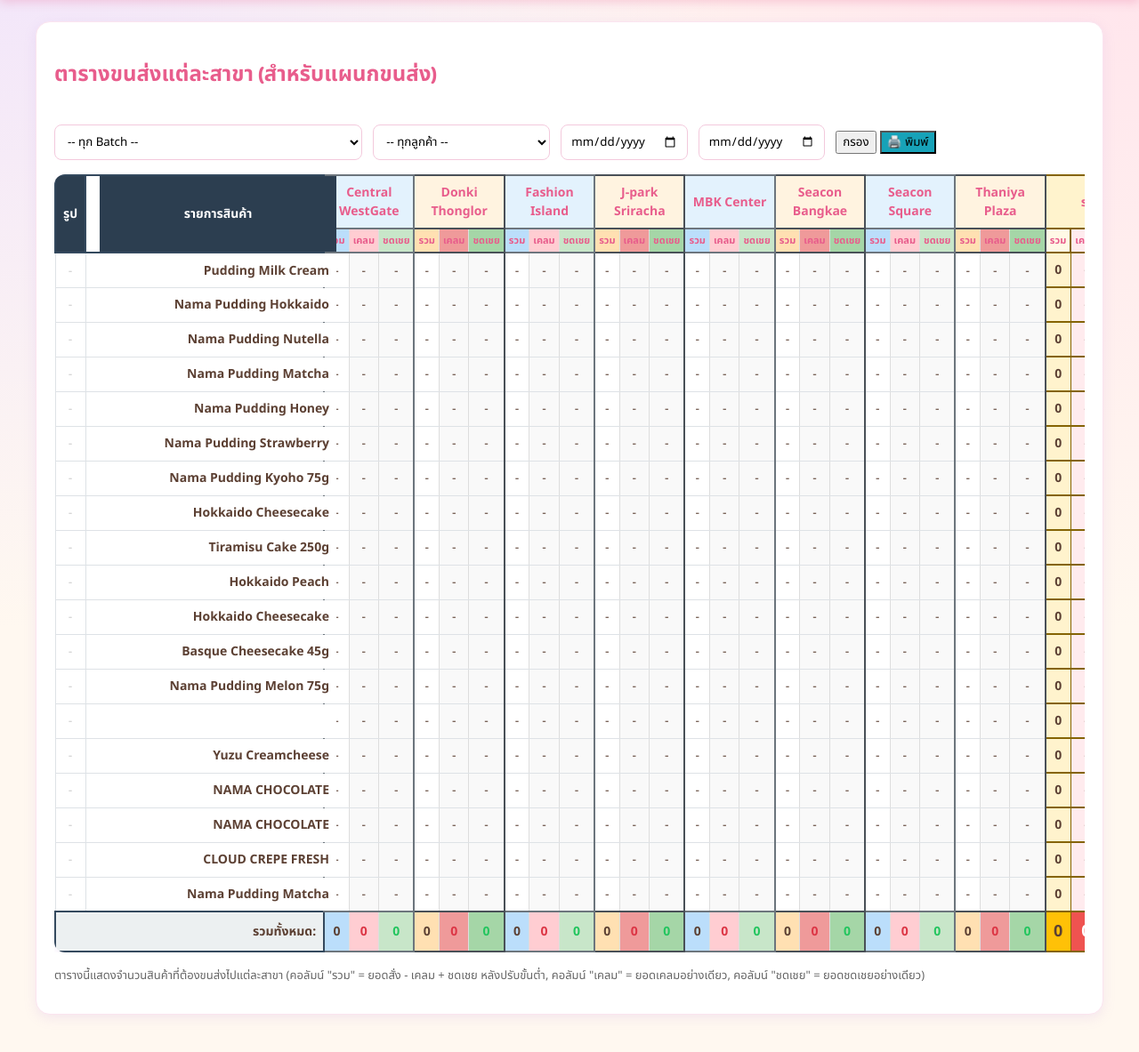
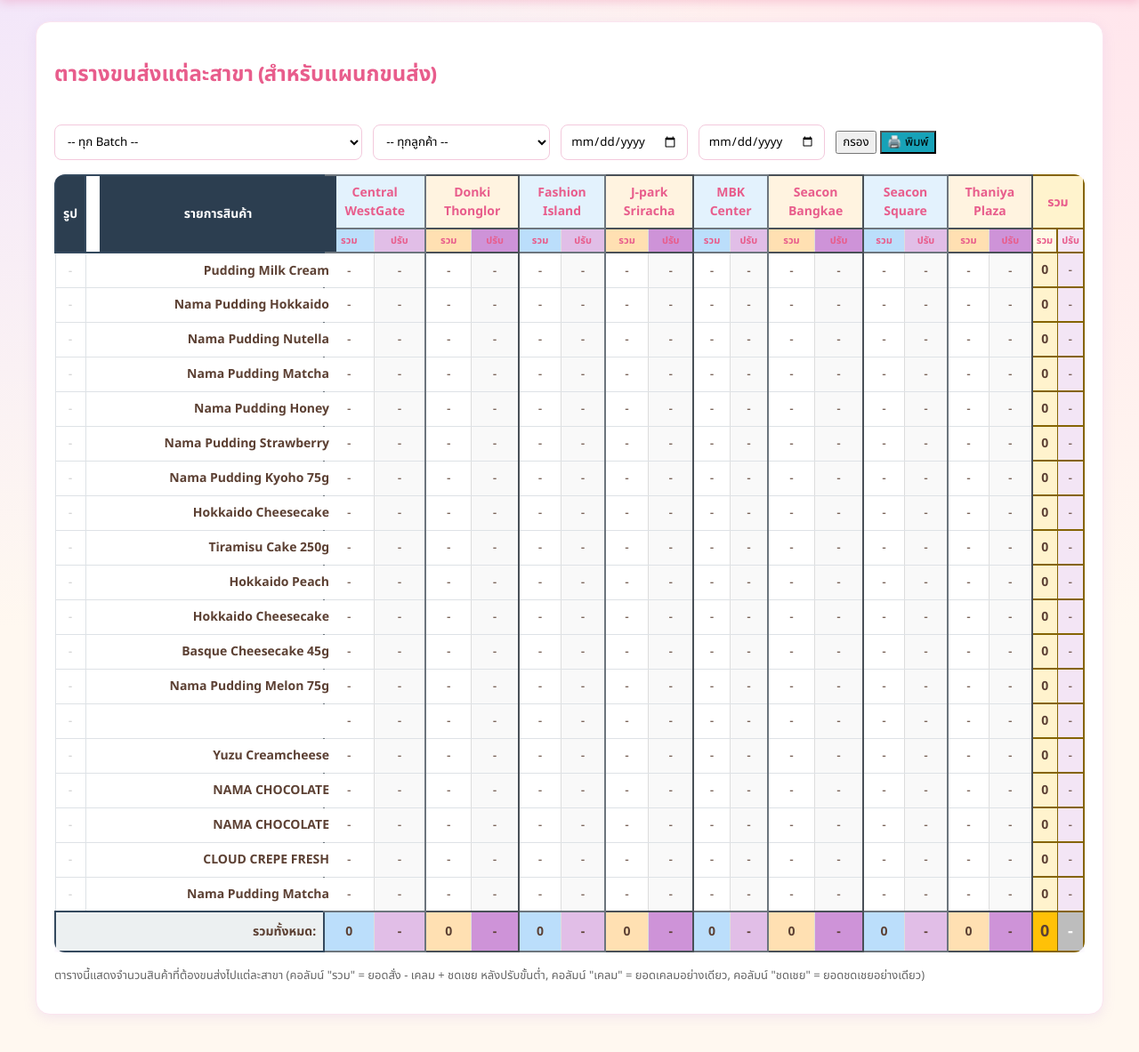
Before and after one commit to kittichaisangpayung-arch/oem-orders, a Django app: page /dashboard/shipping/ in a window 1280 px wide. Shown: the part 112-1295 px from the top of the page at 89% size. Run offline with Django 5.2, Linux system fonts and the light colour scheme; a user stored in the database is signed in; data comes from the database, SQL or seed files in the repository; tables that the repository leaves empty hold one stand-in row (values such as "Sample post").

Commit message:
Improve claim/compensation display in production and shipping reports
- Production summary: Net quantity now includes compensations in calculation
- Factory summary: Net quantity now includes compensations in calculation
- Shipping summary: Merge claim and compensation into single adjustment column (compensation - claim)
  Shows positive adjustments in green, negative in red for easier reading

Co-Authored-By: Claude Sonnet 5 <noreply@anthropic.com>

```diff
--- a/apps/dashboard/views.py
+++ b/apps/dashboard/views.py
@@ -356,9 +356,10 @@ def production_summary(request):
 
             original_total += qty
 
-            # Apply override or minimum adjustment per store
+            # Apply override or minimum adjustment per store (net_qty already includes compensations)
             if (pid, sid) in overrides:
-                adjusted_total += overrides[(pid, sid)]
+                final_qty = overrides[(pid, sid)] - claimed + compensated
+                adjusted_total += final_qty
                 has_override = True
             elif qty > 0 and net_qty > 0 and minimum > 0 and net_qty < minimum:
                 # Only apply minimum if store actually ordered (qty > 0)
@@ -848,18 +849,19 @@ def factory_summary(request):
 
             original_total += qty
 
-            # Apply override or minimum adjustment per store (before adding claims to final)
+            # Apply override or minimum adjustment per store (including claims and compensations)
             if (pid, sid) in overrides:
-                adjusted_total_before_claim += overrides[(pid, sid)]
-            elif qty > 0 and minimum > 0 and qty < minimum:
+                final_qty = overrides[(pid, sid)] - claimed + compensated
+                adjusted_total_before_claim += final_qty
+            elif qty > 0 and net_qty > 0 and minimum > 0 and net_qty < minimum:
                 # Only apply minimum if store actually ordered (qty > 0)
-                # Adjust based on original qty only, not including claims yet
+                # Minimum already accounts for net_qty which includes compensations
                 adjusted_total_before_claim += minimum
             else:
-                adjusted_total_before_claim += qty
-
-        # Final net qty = adjusted order qty - claims + compensations
-        final_net_qty = adjusted_total_before_claim - claimed_total + compensated_total
+                adjusted_total_before_claim += net_qty
+
+        # Final net qty already includes both claims and compensations
+        final_net_qty = adjusted_total_before_claim
 
         group_name = p["product_group"] or "ไม่ระบุกลุ่ม"
 
@@ -1030,20 +1032,19 @@ def shipping_summary(request):
     # Build shipping table with adjusted quantities - now shows ALL products and ALL stores
     table_rows = []
     store_totals = defaultdict(int)
-    store_claim_totals = defaultdict(int)
-    store_compensation_totals = defaultdict(int)
+    store_adjustment_totals = defaultdict(int)
 
     for pid in sorted_product_ids:
         p = products[pid]
         cells = []
         row_total = 0
-        row_claim_total = 0
-        row_compensation_total = 0
+        row_adjustment_total = 0
 
         for sid in sorted_store_ids:
             qty = matrix[pid].get(sid, 0)  # Will be 0 if not ordered
             claimed = claimed_by_product_store.get((pid, sid), 0)
             compensated = compensated_by_product_store.get((pid, sid), 0)
+            net_adjustment = compensated - claimed  # Net adjustment (positive if more compensation, negative if more claims)
             net_qty = qty - claimed + compensated
             minimum = p["min_order_qty"]
 
@@ -1068,37 +1069,31 @@ def shipping_summary(request):
 
             cells.append({
                 'qty': display_qty,  # Order qty only, with minimum if ordered
-                'claimed': claimed,
-                'compensated': compensated,
+                'adjustment': net_adjustment,  # Net adjustment (compensation - claim)
             })
             row_total += net_for_total
-            row_claim_total += claimed
-            row_compensation_total += compensated
+            row_adjustment_total += net_adjustment
             store_totals[sid] += net_for_total
-            store_claim_totals[sid] += claimed
-            store_compensation_totals[sid] += compensated
+            store_adjustment_totals[sid] += net_adjustment
 
         # Add row even if row_total is 0 to show all products
         table_rows.append({
             "product": p,
             "cells": cells,
             "row_total": row_total,
-            "row_claim_total": row_claim_total,
-            "row_compensation_total": row_compensation_total,
+            "row_adjustment_total": row_adjustment_total,
         })
 
     # Calculate grand total
     grand_total = sum(store_totals.values())
-    grand_claim_total = sum(store_claim_totals.values())
-    grand_compensation_total = sum(store_compensation_totals.values())
+    grand_adjustment_total = sum(store_adjustment_totals.values())
 
     # Prepare store columns with totals for easier template iteration
     store_columns = [
         {
             "name": stores[sid],
             "total": store_totals[sid],
-            "claim_total": store_claim_totals[sid],
-            "compensation_total": store_compensation_totals[sid],
+            "adjustment_total": store_adjustment_totals[sid],
         }
         for sid in sorted_store_ids
     ]
@@ -1108,8 +1103,7 @@ def shipping_summary(request):
         "store_columns": store_columns,
         "table_rows": table_rows,
         "grand_total": grand_total,
-        "grand_claim_total": grand_claim_total,
-        "grand_compensation_total": grand_compensation_total,
+        "grand_adjustment_total": grand_adjustment_total,
         "batches": PurchaseOrderBatch.objects.order_by("-uploaded_at")[:30],
         "customers": Customer.objects.filter(is_active=True),
         "stores": Store.objects.filter(is_active=True),
--- a/templates/dashboard/shipping_summary.html
+++ b/templates/dashboard/shipping_summary.html
@@ -39,19 +39,17 @@
                     <th rowspan="2" style="position: sticky; left: 0; background: #2c3e50; color: #fff; z-index: 10; border: 2px solid #34495e; padding: 8px;">รูป</th>
                     <th rowspan="2" style="position: sticky; left: 50px; background: #2c3e50; color: #fff; z-index: 10; border: 2px solid #34495e; padding: 8px; min-width: 250px;">รายการสินค้า</th>
                     {% for store_name in store_names %}
-                        <th colspan="3" style="border: 2px solid {% cycle '#6c757d' '#495057' %}; padding: 8px; background: {% cycle '#e3f2fd' '#fff3e0' %}; text-align: center; font-weight: bold;">{{ store_name }}</th>
+                        <th colspan="2" style="border: 2px solid {% cycle '#6c757d' '#495057' %}; padding: 8px; background: {% cycle '#e3f2fd' '#fff3e0' %}; text-align: center; font-weight: bold;">{{ store_name }}</th>
                     {% endfor %}
-                    <th colspan="3" style="border: 2px solid #856404; padding: 8px; background: #fff3cd; font-weight: bold;">รวม</th>
+                    <th colspan="2" style="border: 2px solid #856404; padding: 8px; background: #fff3cd; font-weight: bold;">รวม</th>
                 </tr>
                 <tr>
                     {% for store_name in store_names %}
                         <th style="border-right: 1px solid #ddd; border-bottom: 2px solid {% cycle '#6c757d' '#495057' %}; border-left: 2px solid {% cycle '#6c757d' '#495057' %}; padding: 4px; background: {% cycle '#bbdefb' '#ffe0b2' %}; font-size: 11px;">รวม</th>
-                        <th style="border-right: 1px solid #ddd; border-bottom: 2px solid {% cycle '#6c757d' '#495057' %}; padding: 4px; background: {% cycle '#ffcdd2' '#ef9a9a' %}; font-size: 11px;">เคลม</th>
-                        <th style="border-right: 2px solid {% cycle '#6c757d' '#495057' %}; border-bottom: 2px solid {% cycle '#6c757d' '#495057' %}; padding: 4px; background: {% cycle '#c8e6c9' '#a5d6a7' %}; font-size: 11px;">ชดเชย</th>
+                        <th style="border-right: 2px solid {% cycle '#6c757d' '#495057' %}; border-bottom: 2px solid {% cycle '#6c757d' '#495057' %}; padding: 4px; background: {% cycle '#e1bee7' '#ce93d8' %}; font-size: 11px;">ปรับ</th>
                     {% endfor %}
                     <th style="border: 2px solid #856404; border-top: none; padding: 4px; background: #fff9e6; font-size: 11px; font-weight: bold;">รวม</th>
-                    <th style="border: 2px solid #856404; border-top: none; border-left: 1px solid #856404; padding: 4px; background: #ffebee; font-size: 11px; font-weight: bold;">เคลม</th>
-                    <th style="border: 2px solid #856404; border-top: none; border-left: 1px solid #856404; padding: 4px; background: #e8f5e9; font-size: 11px; font-weight: bold;">ชดเชย</th>
+                    <th style="border: 2px solid #856404; border-top: none; border-left: 1px solid #856404; padding: 4px; background: #f3e5f5; font-size: 11px; font-weight: bold;">ปรับ</th>
                 </tr>
             </thead>
             <tbody>
@@ -69,19 +67,13 @@
                         <td style="border-right: 1px solid #ddd; border-top: 1px solid #dee2e6; border-bottom: 1px solid #dee2e6; border-left: 2px solid {% cycle '#6c757d' '#495057' %}; padding: 8px; text-align: center; background: {% if cell.qty > 0 %}{% cycle '#e3f2fd' '#fff3e0' %}{% else %}#fff{% endif %}; {% if cell.qty > 0 %}font-weight: bold;{% endif %}">
                             {% if cell.qty > 0 %}{{ cell.qty }}{% else %}-{% endif %}
                         </td>
-                        <td style="border-right: 1px solid #ddd; border-top: 1px solid #dee2e6; border-bottom: 1px solid #dee2e6; padding: 8px; text-align: center; background: {% if cell.claimed > 0 %}{% cycle '#ffebee' '#ffcdd2' %}{% else %}#f9f9f9{% endif %}; {% if cell.claimed > 0 %}color: #dc3545; font-weight: bold;{% endif %}">
-                            {% if cell.claimed > 0 %}{{ cell.claimed }}{% else %}-{% endif %}
-                        </td>
-                        <td style="border-right: 2px solid {% cycle '#6c757d' '#495057' %}; border-top: 1px solid #dee2e6; border-bottom: 1px solid #dee2e6; padding: 8px; text-align: center; background: {% if cell.compensated > 0 %}{% cycle '#e8f5e9' '#c8e6c9' %}{% else %}#f9f9f9{% endif %}; {% if cell.compensated > 0 %}color: #22c55e; font-weight: bold;{% endif %}">
-                            {% if cell.compensated > 0 %}{{ cell.compensated }}{% else %}-{% endif %}
+                        <td style="border-right: 2px solid {% cycle '#6c757d' '#495057' %}; border-top: 1px solid #dee2e6; border-bottom: 1px solid #dee2e6; padding: 8px; text-align: center; background: {% if cell.adjustment != 0 %}{% cycle '#f3e5f5' '#e1bee7' %}{% else %}#f9f9f9{% endif %}; {% if cell.adjustment > 0 %}color: #22c55e; font-weight: bold;{% elif cell.adjustment < 0 %}color: #dc3545; font-weight: bold;{% endif %}">
+                            {% if cell.adjustment > 0 %}+{{ cell.adjustment }}{% elif cell.adjustment < 0 %}{{ cell.adjustment }}{% else %}-{% endif %}
                         </td>
                     {% endfor %}
                     <td style="border: 2px solid #856404; border-right: 1px solid #856404; padding: 8px; text-align: center; background: #fff3cd; font-weight: bold;">{{ row.row_total }}</td>
-                    <td style="border: 2px solid #856404; border-right: 1px solid #856404; border-left: 1px solid #856404; padding: 8px; text-align: center; background: #ffebee; {% if row.row_claim_total > 0 %}color: #dc3545; font-weight: bold;{% endif %}">
-                        {% if row.row_claim_total > 0 %}{{ row.row_claim_total }}{% else %}-{% endif %}
-                    </td>
-                    <td style="border: 2px solid #856404; border-left: 1px solid #856404; padding: 8px; text-align: center; background: #e8f5e9; {% if row.row_compensation_total > 0 %}color: #22c55e; font-weight: bold;{% endif %}">
-                        {% if row.row_compensation_total > 0 %}{{ row.row_compensation_total }}{% else %}-{% endif %}
+                    <td style="border: 2px solid #856404; border-left: 1px solid #856404; padding: 8px; text-align: center; background: #f3e5f5; {% if row.row_adjustment_total > 0 %}color: #22c55e; font-weight: bold;{% elif row.row_adjustment_total < 0 %}color: #dc3545; font-weight: bold;{% endif %}">
+                        {% if row.row_adjustment_total > 0 %}+{{ row.row_adjustment_total }}{% elif row.row_adjustment_total < 0 %}{{ row.row_adjustment_total }}{% else %}-{% endif %}
                     </td>
                 </tr>
             {% endfor %}
@@ -91,12 +83,14 @@
                     <td colspan="2" style="border: 2px solid #34495e; padding: 8px; text-align: right; background: #ecf0f1;">รวมทั้งหมด:</td>
                     {% for col in store_columns %}
                         <td style="border-right: 1px solid #ddd; border-top: 2px solid {% cycle '#6c757d' '#495057' %}; border-bottom: 2px solid {% cycle '#6c757d' '#495057' %}; border-left: 2px solid {% cycle '#6c757d' '#495057' %}; padding: 8px; text-align: center; background: {% cycle '#bbdefb' '#ffe0b2' %}; font-weight: bold;">{{ col.total }}</td>
-                        <td style="border-right: 1px solid #ddd; border-top: 2px solid {% cycle '#6c757d' '#495057' %}; border-bottom: 2px solid {% cycle '#6c757d' '#495057' %}; padding: 8px; text-align: center; background: {% cycle '#ffcdd2' '#ef9a9a' %}; font-weight: bold; color: #dc3545;">{{ col.claim_total }}</td>
-                        <td style="border-right: 2px solid {% cycle '#6c757d' '#495057' %}; border-top: 2px solid {% cycle '#6c757d' '#495057' %}; border-bottom: 2px solid {% cycle '#6c757d' '#495057' %}; padding: 8px; text-align: center; background: {% cycle '#c8e6c9' '#a5d6a7' %}; font-weight: bold; color: #22c55e;">{{ col.compensation_total }}</td>
+                        <td style="border-right: 2px solid {% cycle '#6c757d' '#495057' %}; border-top: 2px solid {% cycle '#6c757d' '#495057' %}; border-bottom: 2px solid {% cycle '#6c757d' '#495057' %}; padding: 8px; text-align: center; background: {% cycle '#e1bee7' '#ce93d8' %}; font-weight: bold; {% if col.adjustment_total > 0 %}color: #22c55e;{% elif col.adjustment_total < 0 %}color: #dc3545;{% endif %}">
+                            {% if col.adjustment_total > 0 %}+{{ col.adjustment_total }}{% elif col.adjustment_total < 0 %}{{ col.adjustment_total }}{% else %}-{% endif %}
+                        </td>
                     {% endfor %}
                     <td style="border: 2px solid #856404; border-right: 1px solid #856404; padding: 8px; text-align: center; background: #ffc107; font-size: 18px;">{{ grand_total }}</td>
-                    <td style="border: 2px solid #856404; border-right: 1px solid #856404; border-left: 1px solid #856404; padding: 8px; text-align: center; background: #ef5350; color: #fff; font-size: 18px;">{{ grand_claim_total }}</td>
-                    <td style="border: 2px solid #856404; border-left: 1px solid #856404; padding: 8px; text-align: center; background: #66bb6a; color: #fff; font-size: 18px;">{{ grand_compensation_total }}</td>
+                    <td style="border: 2px solid #856404; border-left: 1px solid #856404; padding: 8px; text-align: center; background: {% if grand_adjustment_total > 0 %}#9c27b0{% elif grand_adjustment_total < 0 %}#ef5350{% else %}#bdbdbd{% endif %}; color: #fff; font-size: 18px;">
+                        {% if grand_adjustment_total > 0 %}+{{ grand_adjustment_total }}{% elif grand_adjustment_total < 0 %}{{ grand_adjustment_total }}{% else %}-{% endif %}
+                    </td>
                 </tr>
             </tfoot>
         </table>
```
